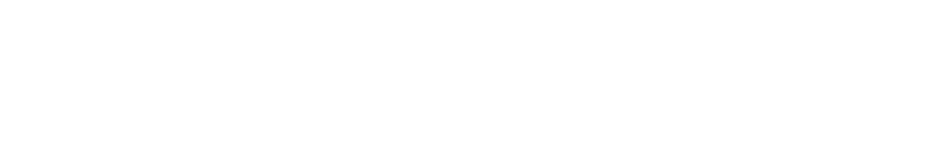
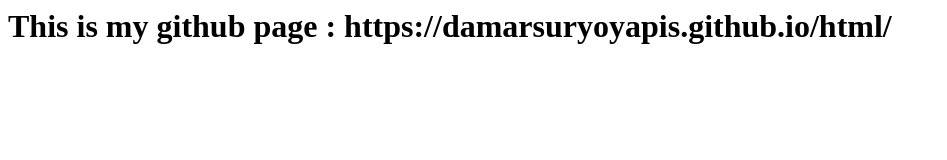
Before and after one commit to damarsuryoyapis/html, a plain HTML site: page index.html in a window 1280 px wide. Shown: the whole page, without its empty margins (0-947 px from the left). Drawn offline with Linux system fonts and the light colour scheme.

Commit message:
Update index.html

```diff
--- a/index.html
+++ b/index.html
@@ -3,6 +3,6 @@
 
 </head>
 <body>
-
+  <h1>This is my github page : https://damarsuryoyapis.github.io/html/</h1>
 </body>
 </html>
```
